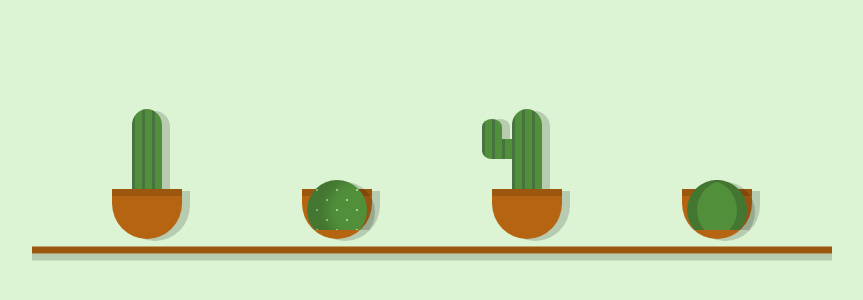
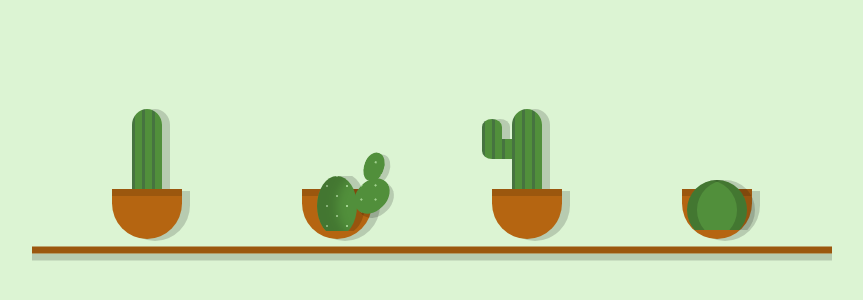
Before and after one commit to EmanuelaMocci/css-art-cactus, a plain HTML site: page index.html in a window 1280 px wide. Shown: the part 234-534 px from the top of the page, without its empty margins (208-1071 px from the left). Drawn offline with Linux system fonts and the light colour scheme.

Commit message:
Fix: cactus 2 e altezza ombre

```diff
--- a/index.html
+++ b/index.html
@@ -18,6 +18,8 @@
         </div>
       </div>
       <div class="cactus-2">
+        <div class="cactus-2-braccio-2"></div>
+        <div class="cactus-2-braccio-1"></div>
         <div class="cactus-2-verde-container">
           <div class="cactus-2-verde"></div>
         </div>
--- a/style.css
+++ b/style.css
@@ -25,28 +25,62 @@ body {
   border-bottom-left-radius: 0;
   border-bottom-right-radius: 0;
   margin-left: 80px;
-  box-shadow: 8px 2px 0px 0px rgba(0, 0, 0, 0.17);
+  box-shadow: 8px 0px 0px 0px rgba(0, 0, 0, 0.17);
 }
 .cactus-2-verde-contaier {
   position: relative;
 }
 .cactus-2-verde {
   position: absolute;
-  bottom: 326px;
+  bottom: 330px;
   background-color: #518f3b;
   background-image: radial-gradient(#a0d18e 10%, transparent 11%),
     radial-gradient(#a0d18e 10%, transparent 11%);
   background-size: 20px 20px;
   background-position: 0 0, 30px 30px;
   background-repeat: repeat;
-  width: 60px;
+  width: 40px;
   height: 60px;
   border-radius: 80% / 80%;
-  margin-left: 65px;
-  box-shadow: 8px 2px 0px 0px rgba(0, 0, 0, 0.17),
+  margin-left: 75px;
+  box-shadow: 8px -2px 0px 0px rgba(0, 0, 0, 0.17),
     inset 20px 0px 10px 0px rgb(0 0 0 / 17%);
   /* box-shadow: inset 27px 0px 0px 0px rgba(0, 0, 0, 0.17); */
-  clip: rect(0px, 100px, 50px, 0px);
+  clip: rect(0px, 90px, 55px, 0px);
+}
+.cactus-2-braccio-1 {
+  position: absolute;
+  bottom: 350px;
+  background-color: #518f3b;
+  background-image: radial-gradient(#a0d18e 10%, transparent 11%),
+    radial-gradient(#a0d18e 10%, transparent 11%);
+  background-size: 20px 20px;
+  background-position: 0 0, 30px 30px;
+  background-repeat: repeat;
+  width: 30px;
+  height: 40px;
+  border-radius: 80% / 80%;
+  margin-left: 115px;
+  box-shadow: 6px 0px 0px 0px rgba(0, 0, 0, 0.17);
+  transform: rotate(45deg);
+  z-index: 99;
+}
+.cactus-2-braccio-2 {
+  position: absolute;
+  bottom: 384px;
+  background-color: #518f3b;
+  background-image: radial-gradient(#a0d18e 10%, transparent 11%),
+    radial-gradient(#a0d18e 10%, transparent 11%);
+  background-size: 20px 20px;
+  background-position: 0 0, 30px 30px;
+  background-repeat: repeat;
+  width: 20px;
+  height: 30px;
+  border-radius: 80% / 80%;
+  margin-left: 122px;
+  box-shadow: 6px 0px 0px 0px rgba(0, 0, 0, 0.17);
+  transform: rotate(20deg);
+  z-index: 99;
 }
 #base-2,
 #base-4 {
@@ -120,7 +154,7 @@ body {
   height: 60px;
   border-radius: 80% / 80%;
   margin-left: 65px;
-  box-shadow: 8px 2px 0px 0px rgba(0, 0, 0, 0.17),
+  box-shadow: 8px 0px 0px 0px rgba(0, 0, 0, 0.17),
     inset 10px 0px 0px 0px rgb(0 0 0 / 17%),
     inset -10px 0px 0px 0px rgb(0 0 0 / 17%);
   clip: rect(0px, 100px, 50px, 0px);
```
